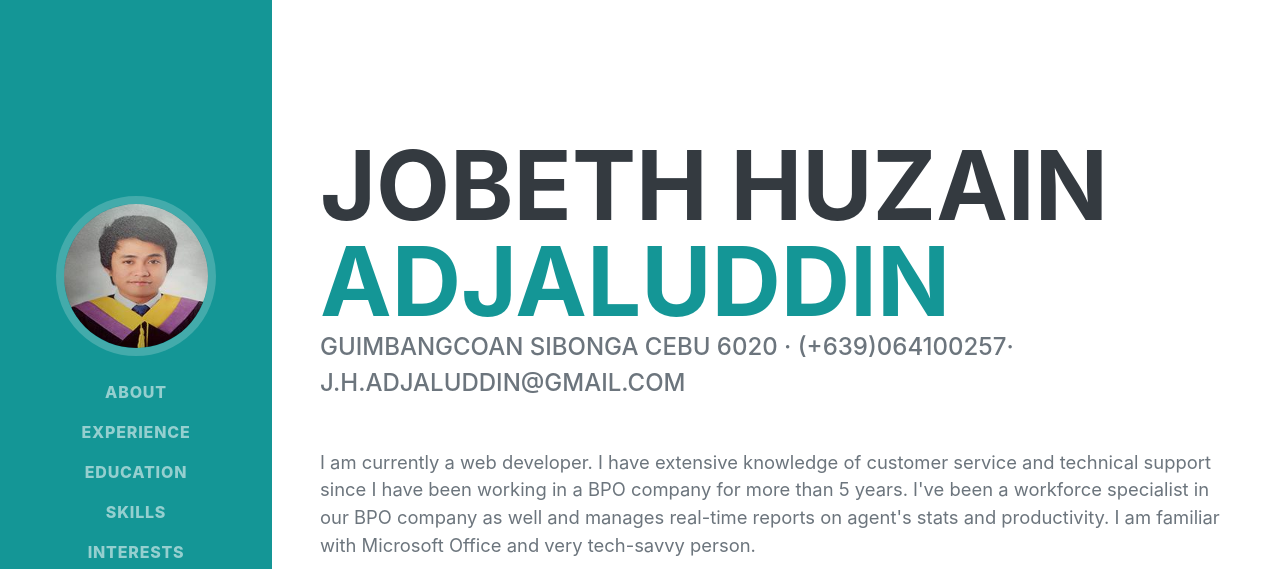
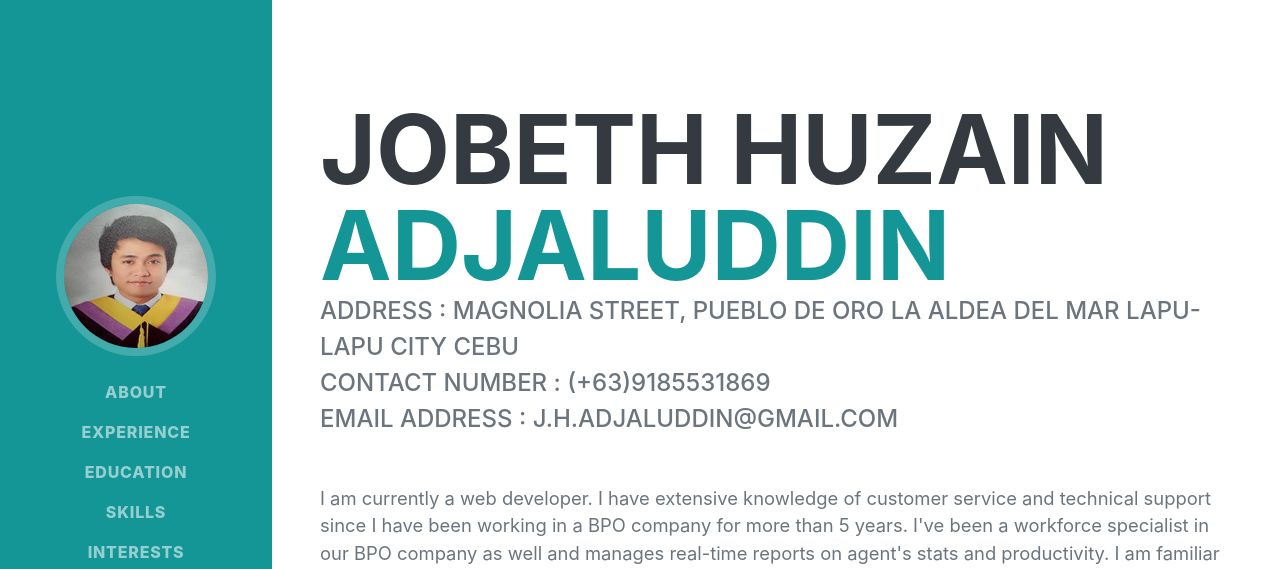
Before and after one commit to ceb1jadjaluddin/MyPortfolio, a plain HTML site: page index.html in a window 1280 px wide. Shown: the top 569 px of the page. Drawn offline with nearby package versions, Linux system fonts and the light colour scheme; a web font is replaced by a local one.

Commit message:
Update index.html

```diff
--- a/index.html
+++ b/index.html
@@ -44,8 +44,10 @@
                         <span class="text-primary">Adjaluddin</span>
                     </h1>
                     <div class="subheading mb-5">
-                        Guimbangcoan Sibonga Cebu 6020 · (+639)064100257·
-                        <a>j.h.adjaluddin@gmail.com</a>
+                        <label for="">Address : Magnolia Street, Pueblo De Oro La Aldea Del Mar Lapu-Lapu City Cebu</label><br>
+                        <label for="">Contact number : (+63)9185531869</label><br>
+                        <label for="">Email Address : j.h.adjaluddin@gmail.com</label>
+
                     </div>
                     <p class="lead mb-5">I am currently a web developer. I have extensive knowledge of customer service and technical support since I have been working in a BPO company for more than 5 years. I've been a workforce specialist in our BPO company as well and manages real-time reports on agent's stats and productivity. I am familiar with Microsoft Office and very tech-savvy person.</p>
                     <div class="social-icons">
```
